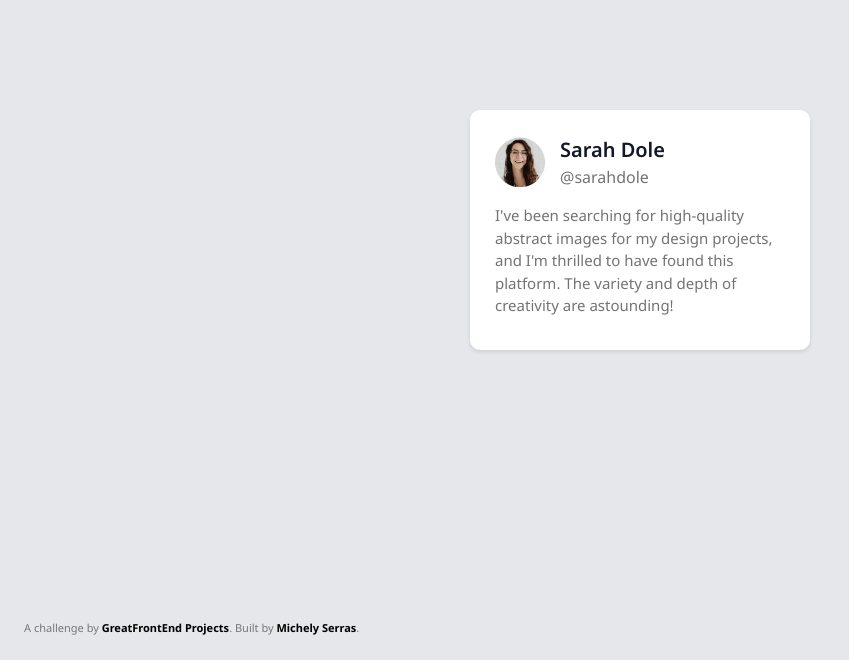
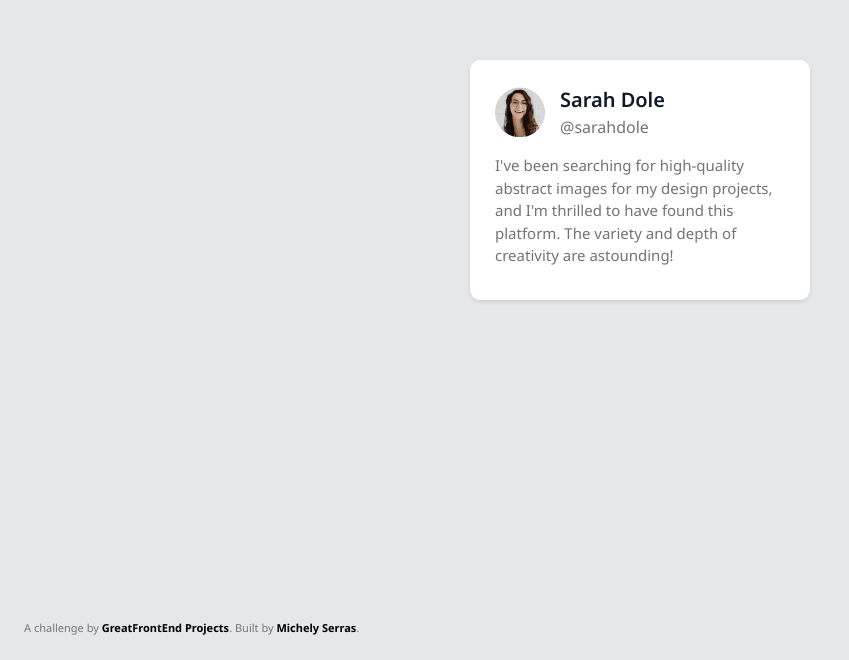
Before and after one commit to Michelyserras/testimonial-card, a plain HTML site: page index.html in a window 1280 px wide. Shown: the part 140-800 px from the top of the page, without its empty margins (0-849 px from the left). Drawn offline with nearby package versions, Linux system fonts and the light colour scheme.

Commit message:
alterando altura da centralização

```diff
--- a/css/style.css
+++ b/css/style.css
@@ -41,7 +41,7 @@ body {
 .container{
   width: 340px;
   height: 200px;
-  margin-bottom: 100px;
+  margin-bottom: 200px;
 }
 
 .card{
```
